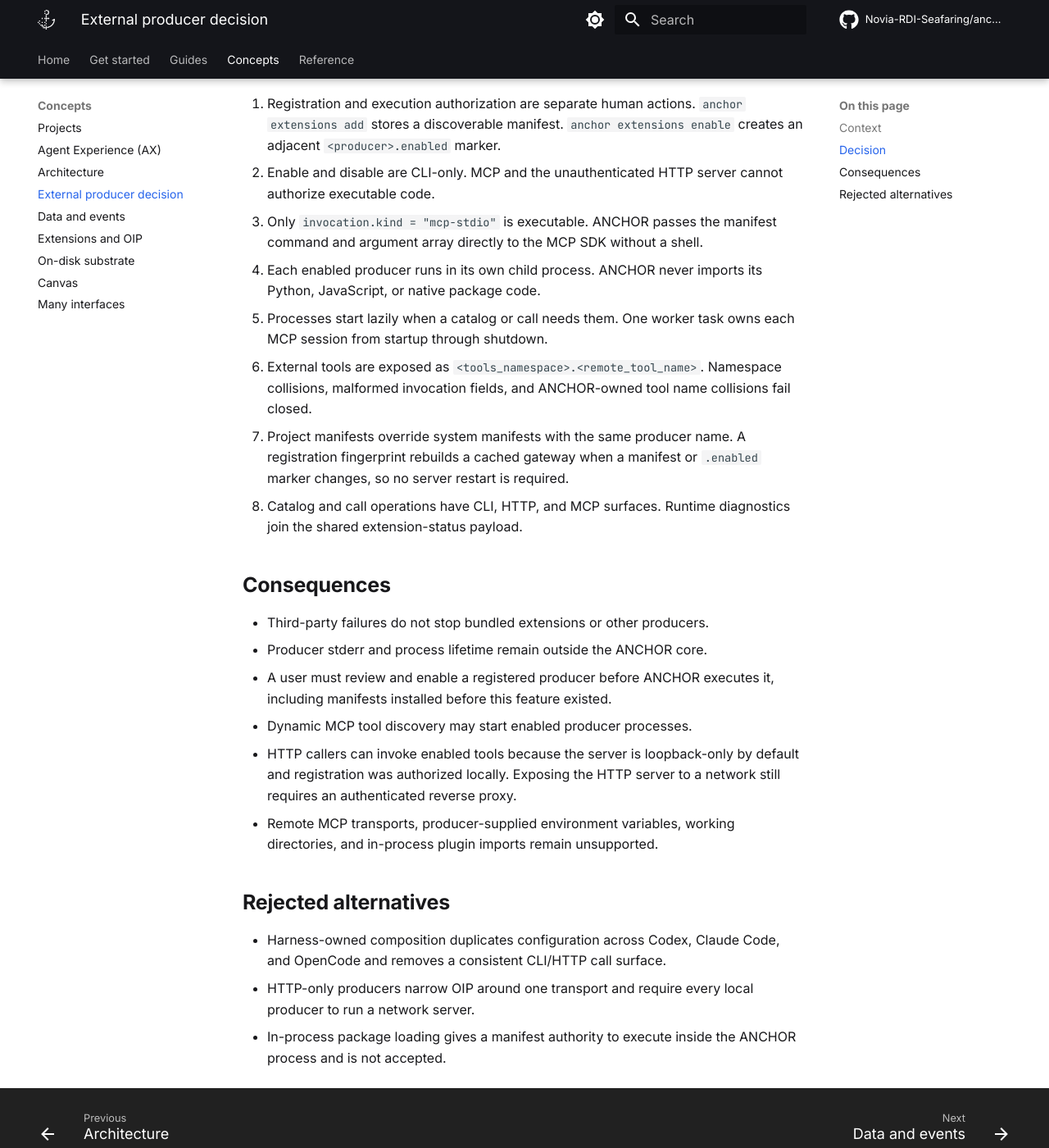
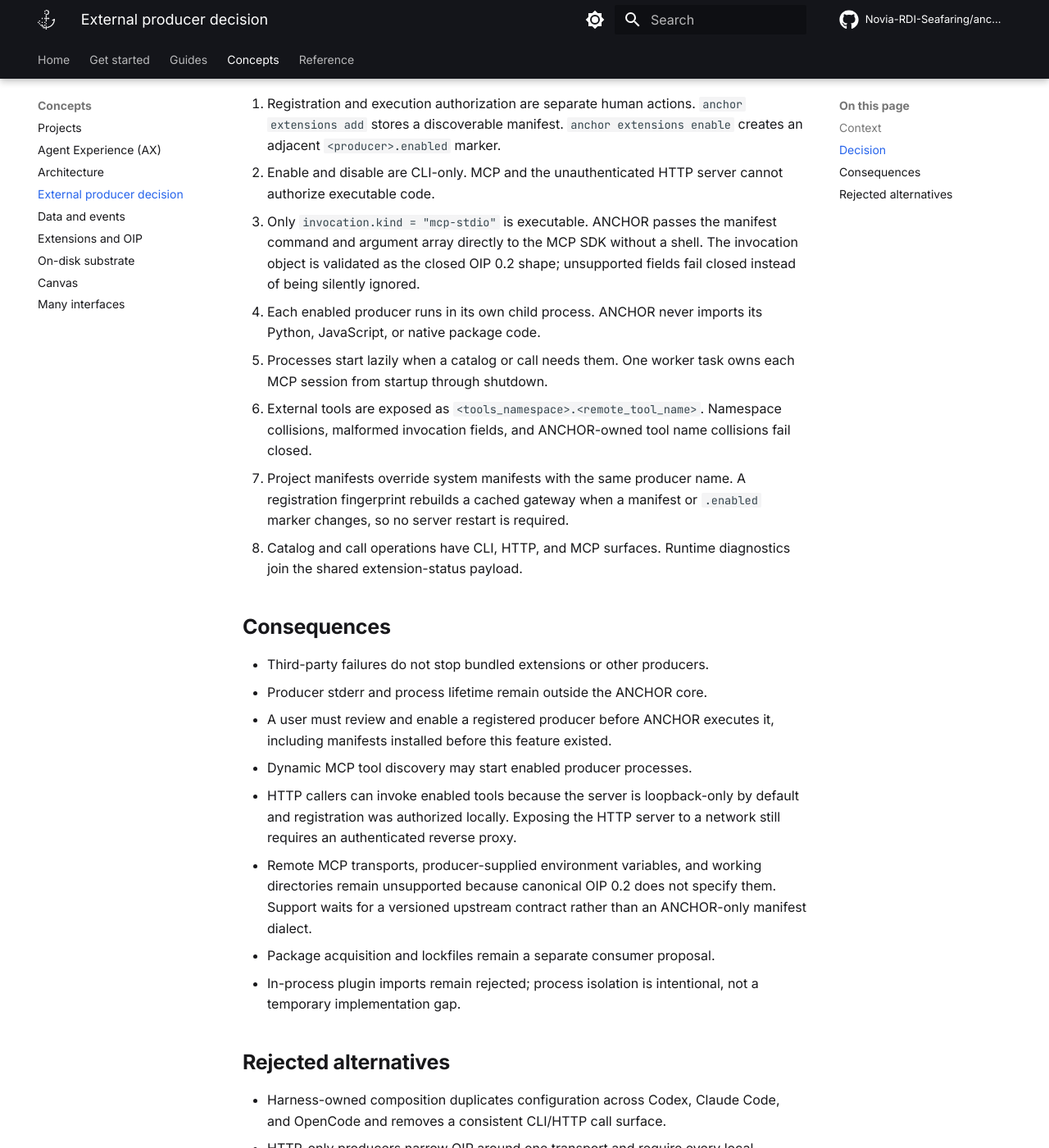
Before and after one commit to Novia-RDI-Seafaring/anchor, an MkDocs documentation site: the page built from docs/adr/0001-external-oip-process-gateway.md, in a window 1280 px wide and 1400 px high, scrolled down 592 px. Shown: the whole window at 82% size. Built offline with MkDocs 1.6.1 and Material for MkDocs 9.7.7, drawn with Linux system fonts in a browser that asks for light colours; comment, search, counter and statistics services are not loaded.

Commit message:
fix(extensions): reject nonstandard OIP invocations

```diff
--- a/docs/adr/0001-external-oip-process-gateway.md
+++ b/docs/adr/0001-external-oip-process-gateway.md
@@ -24,6 +24,8 @@ ANCHOR uses a process-isolated External Producer Gateway with a small
    cannot authorize executable code.
 3. Only `invocation.kind = "mcp-stdio"` is executable. ANCHOR passes the
    manifest command and argument array directly to the MCP SDK without a shell.
+   The invocation object is validated as the closed OIP 0.2 shape; unsupported
+   fields fail closed instead of being silently ignored.
 4. Each enabled producer runs in its own child process. ANCHOR never imports
    its Python, JavaScript, or native package code.
 5. Processes start lazily when a catalog or call needs them. One worker task
@@ -47,8 +49,13 @@ ANCHOR uses a process-isolated External Producer Gateway with a small
 - HTTP callers can invoke enabled tools because the server is loopback-only by
   default and registration was authorized locally. Exposing the HTTP server to
   a network still requires an authenticated reverse proxy.
-- Remote MCP transports, producer-supplied environment variables, working
-  directories, and in-process plugin imports remain unsupported.
+- Remote MCP transports, producer-supplied environment variables, and working
+  directories remain unsupported because canonical OIP 0.2 does not specify
+  them. Support waits for a versioned upstream contract rather than an
+  ANCHOR-only manifest dialect.
+- Package acquisition and lockfiles remain a separate consumer proposal.
+- In-process plugin imports remain rejected; process isolation is intentional,
+  not a temporary implementation gap.
 
 ## Rejected alternatives
 
```
Also changed, not shown: README.md (+7 -2 lines), docs/concepts/extensions-and-oip.md (+7 -0 lines), 2 other files.
